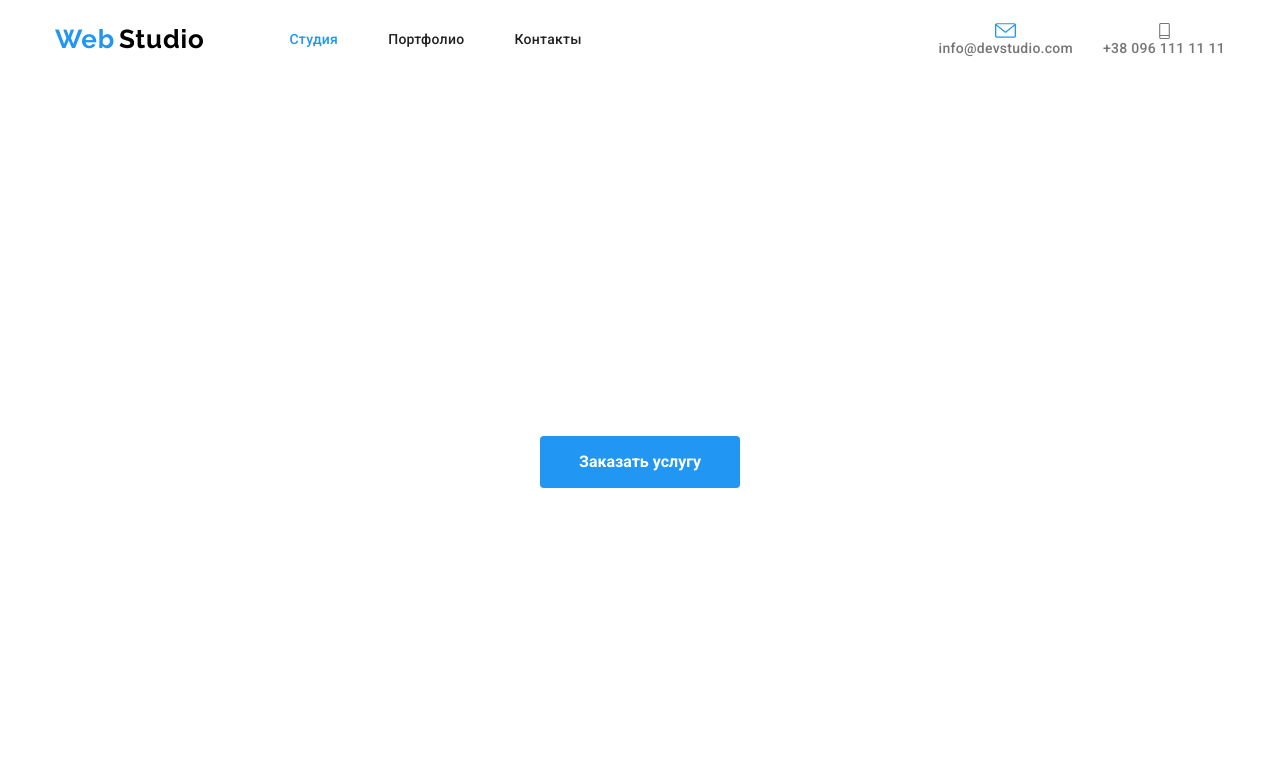
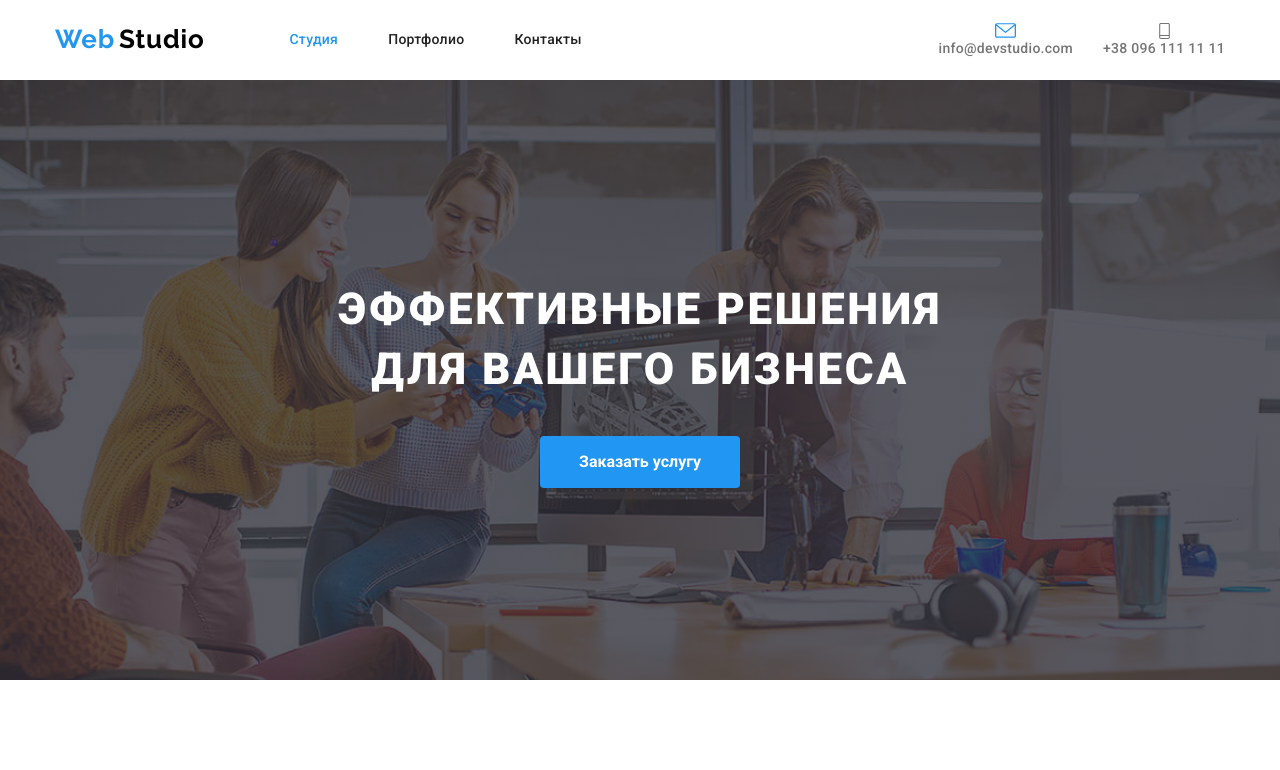
Before and after one commit to Constantine719/goit-markup-hw-04, a plain HTML site: page index.html in a window 1280 px wide. Shown: the top 770 px of the page. Drawn offline with nearby package versions, Linux system fonts and the light colour scheme.

Commit message:
Делает фон героя

```diff
--- a/css/styles.css
+++ b/css/styles.css
@@ -181,6 +181,19 @@ a {
   padding-bottom: 200px;
   text-align: center;
 }
+
+.overlay {
+  max-width: 1600px;
+  height: 600px;
+  margin-left: auto;
+  margin-right: auto;
+  background-image: linear-gradient(to right, rgba(47, 48, 58, 0.8), rgba(47, 48, 58, 0.8)), url(../images/Hero.jpg);
+  background-repeat: no-repeat;
+  background-position: center;
+  background-size: cover;
+
+}
+
 
 .hero-title {
   margin-top: 0;
--- a/index.html
+++ b/index.html
@@ -51,7 +51,7 @@
     </header>
 
     <!--Секция героя-->
-    <section class="hero">
+    <section class="hero overlay">
       <h1 class="hero-title">
         эффективные решения <br />
         для вашего бизнеса
```
Also changed, not shown: images/Hero.jpg (added).
